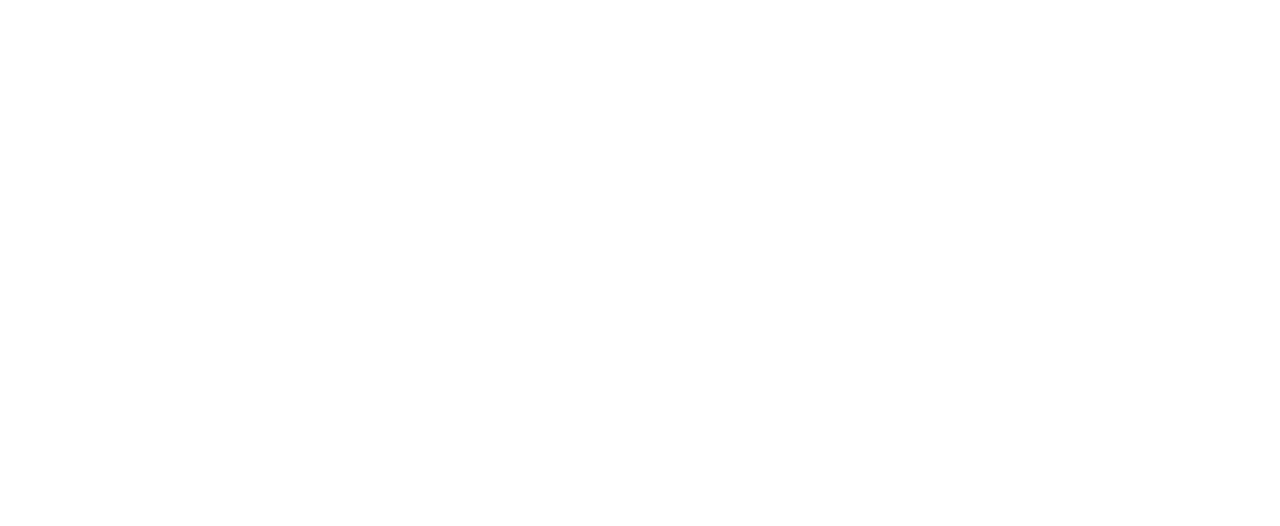
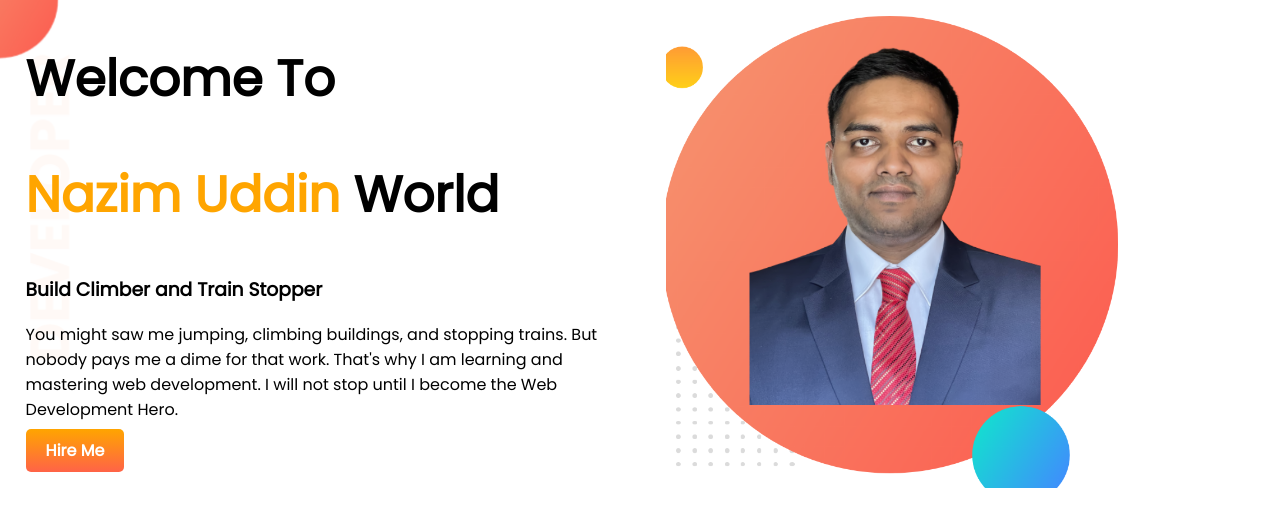
Before and after one commit to nazim9290/developer-portfolio, a plain HTML site: page index.html in a window 1280 px wide. Drawn offline with Linux system fonts and the light colour scheme.

Commit message:
add banner

```diff
--- a/index.html
+++ b/index.html
@@ -5,10 +5,34 @@
     <meta charset="UTF-8">
     <meta http-equiv="X-UA-Compatible" content="IE=edge">
     <meta name="viewport" content="width=device-width, initial-scale=1.0">
+    <link rel="preconnect" href="https://fonts.googleapis.com">
+    <link rel="preconnect" href="https://fonts.gstatic.com" crossorigin>
+    <link href="https://fonts.googleapis.com/css2?family=Poppins&display=swap" rel="stylesheet">
+    <link rel="stylesheet" href="style.css">
     <title>Nazim</title>
 </head>
 
 <body>
+    <section class="top-banner">
+        <div class="half-width">
+            <h1>Welcome To</h1>
+            <h1><span class="oreng-tex">Nazim Uddin</span> World</h1>
+            <h3>Build Climber and Train Stopper</h3>
+            <p>You might saw me jumping, climbing buildings, and stopping trains. But nobody pays me a dime for that
+                work.
+                That's why I
+                am learning and mastering web development. I will not stop until I become the Web Development Hero.</p>
+            <a class="link-button" href="https://www.linkedin.com/in/md-nazim-uddin-8152b5201/" target="_blank">Hire
+                Me</a>
+        </div>
+
+
+        <div class="half-width">
+            <img src="images/my-bg.png" alt="">
+        </div>
+    </section>
+
+
 
 </body>
 
--- a/style.css
+++ b/style.css
@@ -0,0 +1,33 @@
+body{
+    font-family: 'Poppins', sans-serif;
+    margin: 0;
+}
+h1{
+    font-size: 50px;
+}
+.oreng-tex{
+    color: #FFA500;
+}
+section{
+    display: flex;
+}
+.half-width{
+    width: 50%;
+    padding-left:2%;
+}
+.half-width img{
+    width: 80%;
+}
+.link-button{
+    text-decoration: none;
+    background-image:linear-gradient(orange,tomato) ;
+    padding:10px 20px;
+    border-radius: 5px;
+    color: white;
+    font-weight: 700;
+
+}
+.top-banner{
+    background-image: url(images/top-banner.png);
+    background-repeat: no-repeat;
+}
```
Also changed, not shown: images/dream-bg.png (added), images/exp-bg.png (added), images/jhankar.png (added), images/jhankar2.png (added), images/my-bg.png (added), images/my-bg2.png (added), images/top-banner.png (added).
